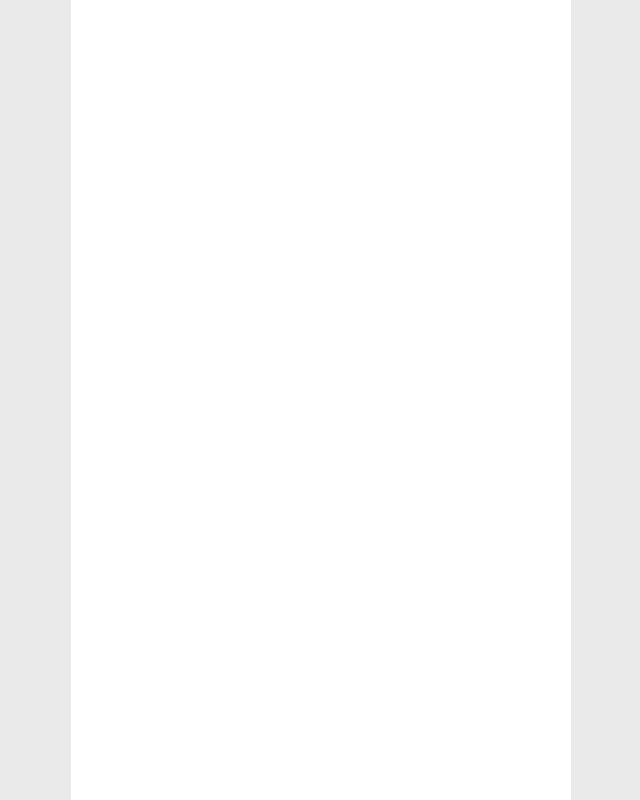
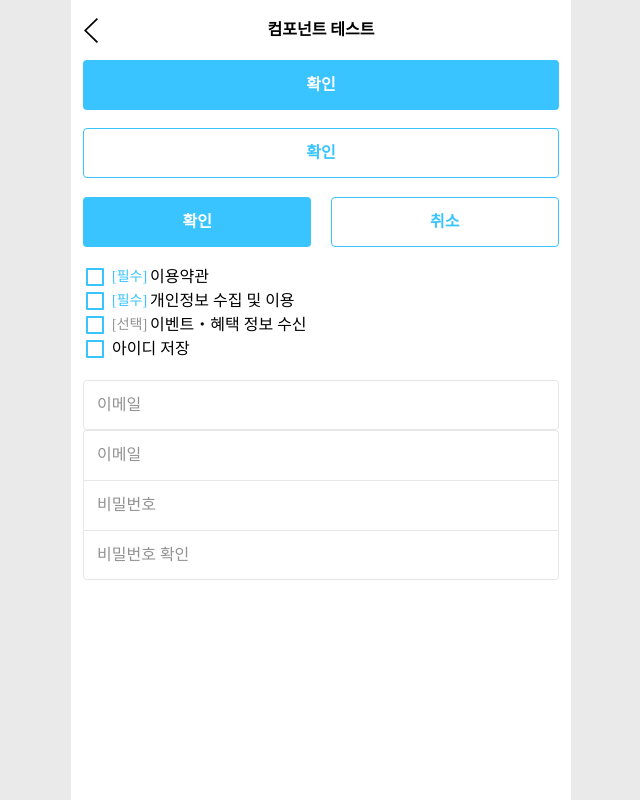
Before and after one commit to Team-doGet/pay, a React (Create React App) app in the folder front/: page / in a window 1280 px wide. Shown: the whole page, without its empty margins (319-959 px from the left). Built offline with nearby package versions, Linux system fonts and the light colour scheme; a web font is replaced by a local one.

Commit message:
feat: 컴포넌트 테스트용 파일 생성

```diff
--- a/front/src/App.js
+++ b/front/src/App.js
@@ -1,12 +1,13 @@
 import 'normalize.css';
 import { BrowserRouter, Route, Routes } from 'react-router-dom';
 import Home from './pages/Home';
+import ComponentsTest from './components/ComponentsTest';
 
 function App() {
     return (
         <BrowserRouter>
             <Routes>
-                <Route path="/" element={<Home />} />
+                <Route path="/" element={<ComponentsTest />} />
             </Routes>
         </BrowserRouter>
     );
--- /dev/null
+++ b/front/src/components/ComponentsTest.js
@@ -0,0 +1,110 @@
+import React, { useEffect, useState } from 'react';
+import BaseLayout from '../layouts/BaseLayout';
+import Button from './atoms/Button';
+import CheckBox from './atoms/CheckBox';
+import agreeData from '../mock/agree.json';
+import Input from './atoms/Input';
+import Modal from './etc/Modal';
+import Header from './molecules/Header';
+
+const ComponentsTest = () => {
+    const [checkedOne, setCheckedOne] = useState([]);
+    const [checked, setChecked] = useState([]);
+    const [userInfo, setUserInfo] = useState({
+        email: '',
+        pw: '',
+        pwCheck: '',
+    });
+    const [showModal, setShowModal] = useState(false);
+
+    useEffect(() => {
+        setChecked(agreeData);
+    }, []);
+
+    useEffect(() => {
+        console.log(userInfo);
+    }, [userInfo]);
+
+    const checkBoxHandler = idx => {
+        setChecked([...checked, (checked[idx].isChecked = !checked[idx].isChecked)]);
+    };
+
+    return (
+        <>
+            <Header title="컴포넌트 테스트" isBack={true}></Header>
+            <BaseLayout>
+                {/* 버튼 */}
+                <Button width="full" type="main" handler={() => setShowModal(true)}>
+                    확인
+                </Button>
+                <br />
+                <Button width="full" type="sub">
+                    확인
+                </Button>
+                <br />
+                <div style={{ display: 'flex', gap: '4%' }}>
+                    <Button width="half" type="main" handler={() => alert('asd')}>
+                        확인
+                    </Button>
+                    <Button width="half" type="sub" handler={() => setShowModal(true)}>
+                        취소
+                    </Button>
+                </div>
+                <br />
+
+                {/* 체크박스 */}
+                {agreeData.map((data, idx) => (
+                    <CheckBox checked={data.isChecked} setChecked={() => checkBoxHandler(idx)} type={data.type}>
+                        {data.title}
+                    </CheckBox>
+                ))}
+                <CheckBox checked={checkedOne} setChecked={() => setCheckedOne(!checkedOne)}>
+                    아이디 저장
+                </CheckBox>
+                <br />
+
+                {/* 인풋박스 */}
+                <Input placholder="이메일" location="one" />
+                <br />
+                <div style={{ display: 'flex', flexDirection: 'column' }}>
+                    <Input
+                        placholder="이메일"
+                        type="email"
+                        location="top"
+                        name="email"
+                        inputs={userInfo}
+                        setInputsState={setUserInfo}
+                    />
+                    <Input
+                        placholder="비밀번호"
+                        type="password"
+                        location="mid"
+                        name="pw"
+                        inputs={userInfo}
+                        setInputsState={setUserInfo}
+                    />
+                    <Input
+                        placholder="비밀번호 확인"
+                        type="password"
+                        location="bottom"
+                        name="pwCheck"
+                        inputs={userInfo}
+                        setInputsState={setUserInfo}
+                    />
+                </div>
+            </BaseLayout>
+            {/* 모달 */}
+            {showModal && (
+                <Modal
+                    title="간편비밀번호 등록"
+                    content="간편비밀번호가 설정되었습니다."
+                    handler={() => alert('asd')}
+                    setShowModal={setShowModal}
+                    cancel={true}
+                />
+            )}
+        </>
+    );
+};
+
+export default ComponentsTest;
```
